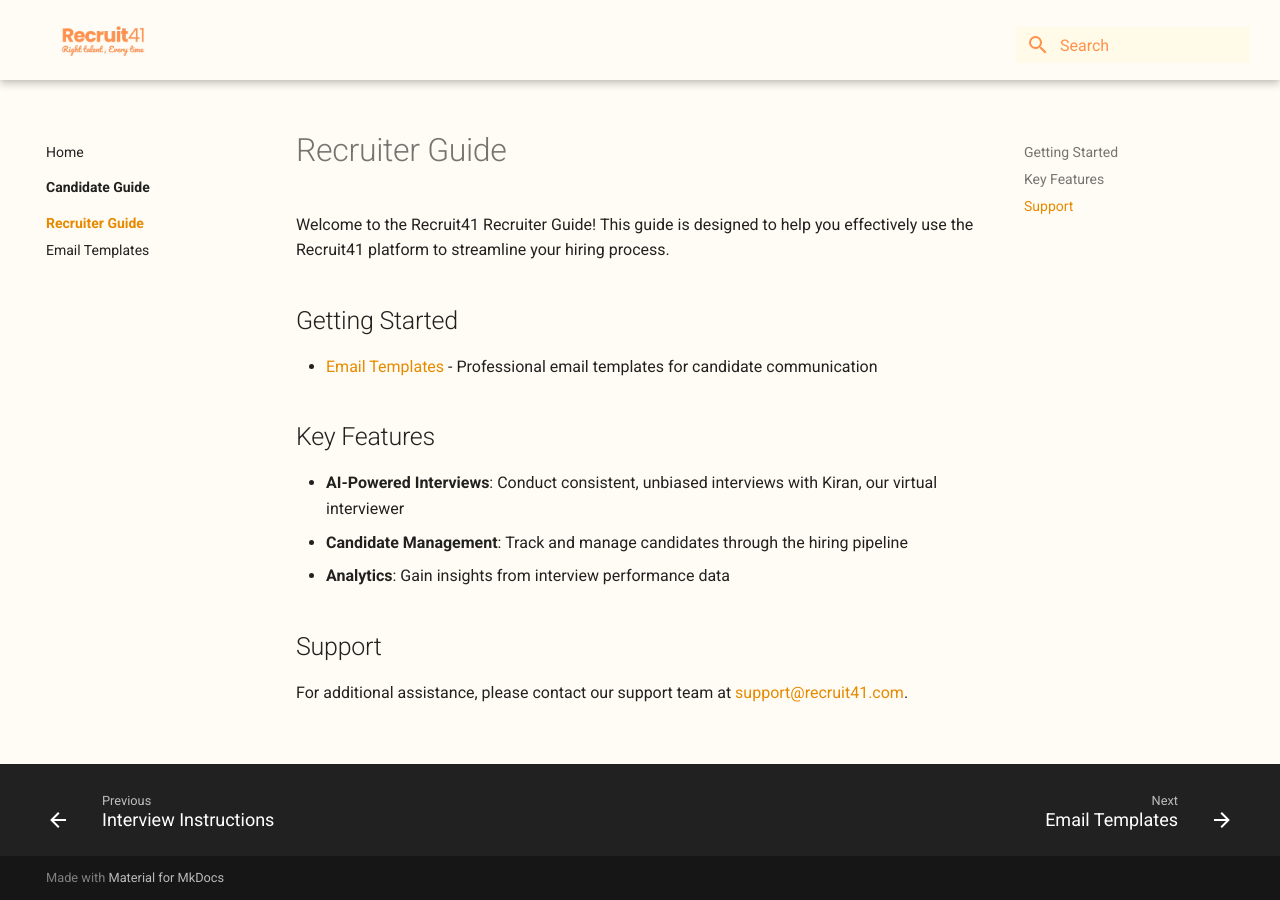
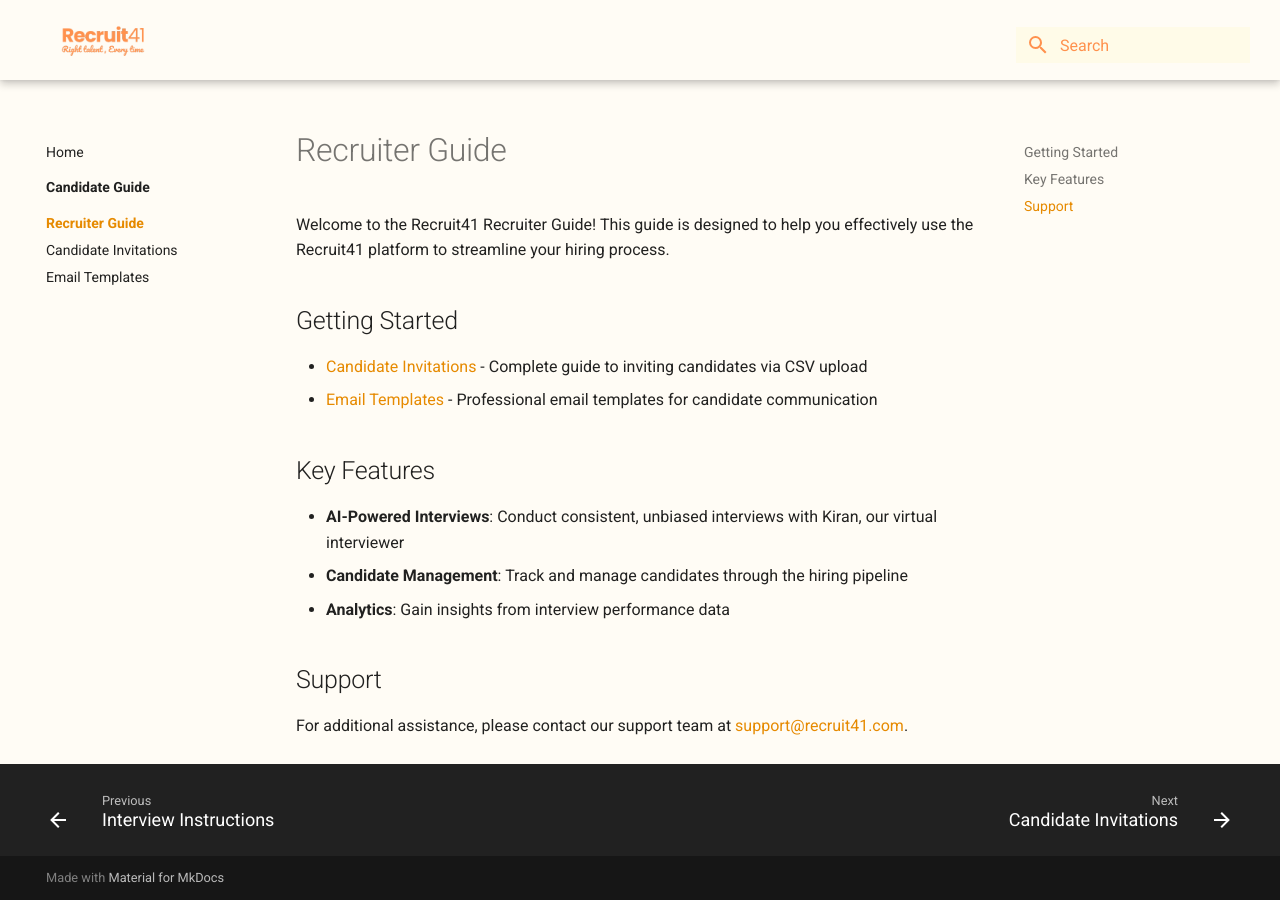
Before and after one commit to recruit41/docs, an MkDocs documentation site: the page built from docs/recruiter/index.md, in a window 1280 px wide. Built offline with MkDocs 1.6.1 and Material for MkDocs 9.7.7, drawn with Linux system fonts in a browser that asks for light colours.

Commit message:
feat: add candidate invitations to navigation and index
- Added candidate invitations link to recruiter index page
- Updated mkdocs.yml navigation to include new documentation page

🤖 Generated with [Claude Code](https://claude.ai/code)

Co-Authored-By: Claude <noreply@anthropic.com>

```diff
--- a/docs/recruiter/index.md
+++ b/docs/recruiter/index.md
@@ -4,6 +4,7 @@ Welcome to the Recruit41 Recruiter Guide! This guide is designed to help you eff
 
 ## Getting Started
 
+- [Candidate Invitations](candidate-invitations.md) - Complete guide to inviting candidates via CSV upload
 - [Email Templates](email-templates.md) - Professional email templates for candidate communication
 
 ## Key Features
--- a/mkdocs.yml
+++ b/mkdocs.yml
@@ -98,4 +98,5 @@ nav:
     - Interview Instructions: candidate/index.md
   - Recruiter Guide:
     - Overview: recruiter/index.md
+    - Candidate Invitations: recruiter/candidate-invitations.md
     - Email Templates: recruiter/email-templates.md
```
